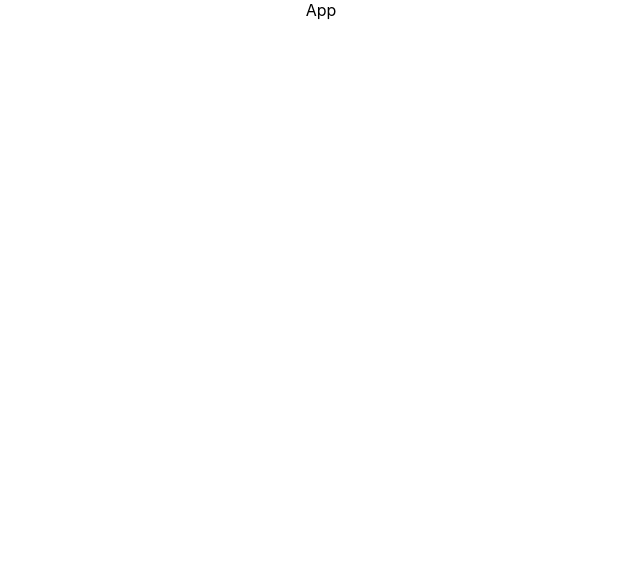
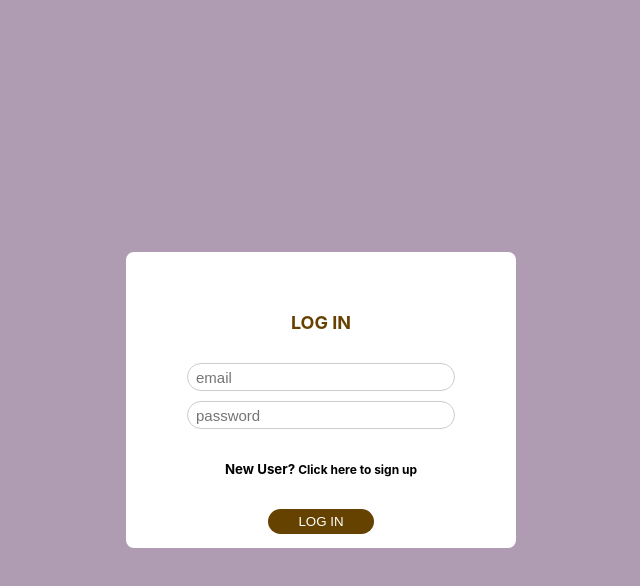
Before and after one commit to Justdara/HNG-TASK3, a React (Create React App) app: page / in a window 1280 px wide. Shown: the top 586 px of the page, without its empty margins (319-959 px from the left). Built offline with nearby package versions, Linux system fonts and the light colour scheme; no server answers.

Commit message:
implemented the login function with firebase

```diff
--- a/package.json
+++ b/package.json
@@ -6,6 +6,7 @@
     "@testing-library/jest-dom": "^5.17.0",
     "@testing-library/react": "^13.4.0",
     "@testing-library/user-event": "^13.5.0",
+    "firebase": "^10.4.0",
     "react": "^18.2.0",
     "react-dom": "^18.2.0",
     "react-scripts": "5.0.1",
--- a/src/App.js
+++ b/src/App.js
@@ -1,7 +1,29 @@
+import { useEffect, useState } from "react";
 import "./App.css";
+import Home from "./components/Home";
+import Login from "./components/Login";
+import { auth } from "./firebase";
 
 function App() {
-  return <div className="App">App</div>;
+  const [user, setUser] = useState(null);
+  useEffect(() => {
+    const unsubscribe = auth.onAuthStateChanged((userAuth) => {
+      const user = {
+        uid: userAuth?.uid,
+        email: userAuth?.email,
+      };
+      if (userAuth) {
+        console.log(userAuth);
+        setUser(user);
+      } else {
+        setUser(null);
+      }
+    });
+
+    return unsubscribe;
+  }, []);
+
+  return <div className="App">{user ? <Home /> : <Login />}</div>;
 }
 
 export default App;
--- a/src/components/Home.js
+++ b/src/components/Home.js
@@ -0,0 +1,13 @@
+import React from "react";
+import { auth } from "../firebase";
+
+const Home = () => {
+  return (
+    <div>
+      <h1>Image Gallery</h1>
+      <button onClick={() => auth.signOut()}>Log Out</button>
+    </div>
+  );
+};
+
+export default Home;
--- /dev/null
+++ b/src/components/Login.css
@@ -0,0 +1,50 @@
+.login-card {
+  display: flex;
+  justify-content: center;
+  align-items: center;
+  flex-direction: column;
+  height: 100vh;
+  background-color: #af9cb3;
+}
+
+h1 {
+  font-size: 18px;
+  margin-bottom: 20px;
+  color: #664200;
+}
+form {
+  padding: 48px 32px;
+  width: 326px;
+  height: 200px;
+  background: #ffffff;
+  border-radius: 8px;
+  display: flex;
+  flex-direction: column;
+  align-items: center;
+  gap: 10px;
+}
+input {
+  width: 250px;
+  height: 10px;
+  border: 1px solid #ccc;
+  border-radius: 70px;
+  padding: 8px;
+  font-size: 15px;
+}
+
+button {
+  padding: 5px 30px;
+  border: none;
+  background-color: #664200;
+  cursor: pointer;
+  color: #fff;
+  border-radius: 70px;
+}
+span {
+  font-size: 12px;
+  text-align: center;
+}
+.sign-up:hover {
+  cursor: pointer;
+  text-decoration: underline;
+}
--- /dev/null
+++ b/src/components/Login.js
@@ -0,0 +1,60 @@
+import React, { useRef } from "react";
+import "./Login.css";
+import { auth } from "../firebase";
+
+const Login = () => {
+  const emailRef = useRef(null);
+  const passwordRef = useRef(null);
+  const signUp = (e) => {
+    e.preventDefault();
+    auth
+      .createUserWithEmailAndPassword(
+        emailRef.current.value,
+        passwordRef.current.value
+      )
+      .then((user) => {
+        console.log(user);
+      })
+      .catch((err) => {
+        console.log(err);
+      });
+  };
+  const logIn = (e) => {
+    e.preventDefault();
+    auth
+      .signInWithEmailAndPassword(
+        emailRef.current.value,
+        passwordRef.current.value
+      )
+      .then((user) => {
+        console.log(user);
+      })
+      .catch((err) => {
+        console.log(err);
+      });
+  };
+
+  return (
+    <div className="login-card">
+      <form>
+        <h1>LOG IN</h1>
+        <input ref={emailRef} required type="email" placeholder="email" />
+        <input
+          ref={passwordRef}
+          required
+          type="password"
+          placeholder="password"
+        />
+        <h5>
+          New User?{" "}
+          <span onClick={signUp} className="sign-up">
+            Click here to sign up
+          </span>
+        </h5>
+        <button onClick={logIn}>LOG IN</button>
+      </form>
+    </div>
+  );
+};
+
+export default Login;
--- /dev/null
+++ b/src/firebase.js
@@ -0,0 +1,19 @@
+import firebase from "firebase/compat/app";
+import "firebase/compat/auth";
+import "firebase/compat/firestore";
+
+const firebaseConfig = {
+  apiKey: "AIzaSyBDqfUHqhl-vqTewNEcDnnQFjxYY8Gv_iI",
+  authDomain: "react-firebase-login-29de4.firebaseapp.com",
+  projectId: "react-firebase-login-29de4",
+  storageBucket: "react-firebase-login-29de4.appspot.com",
+  messagingSenderId: "829624126630",
+  appId: "1:829624126630:web:2fd04c62793ee5473b7867",
+};
+
+// Initialize Firebase
+firebase.initializeApp(firebaseConfig);
+const db = firebase.firestore();
+const auth = firebase.auth();
+export { auth };
+export default db;
```
Also changed, not shown: src/components/Gallery.js (added), 1 other file (tests, documents, lock files or other folders).
